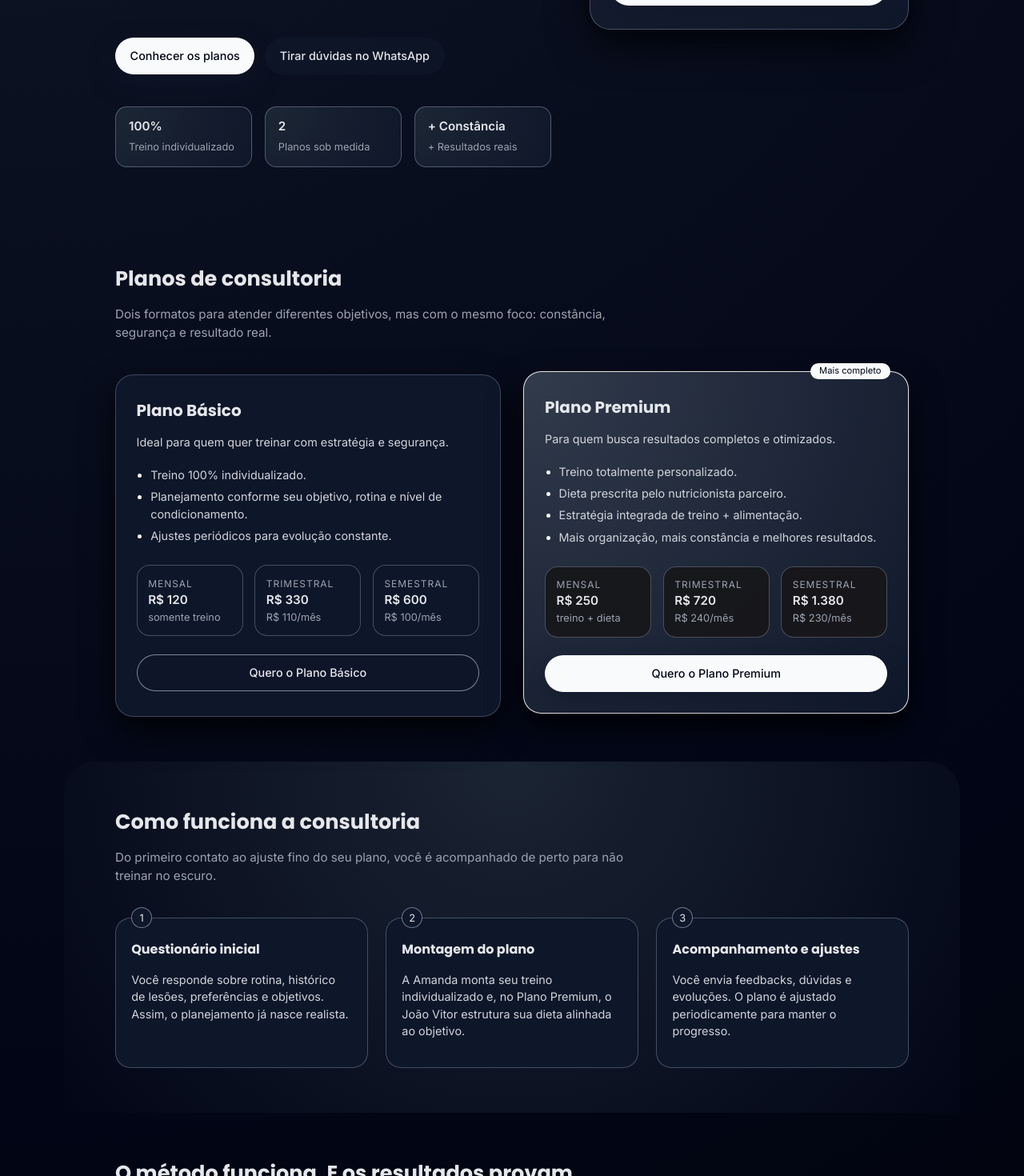
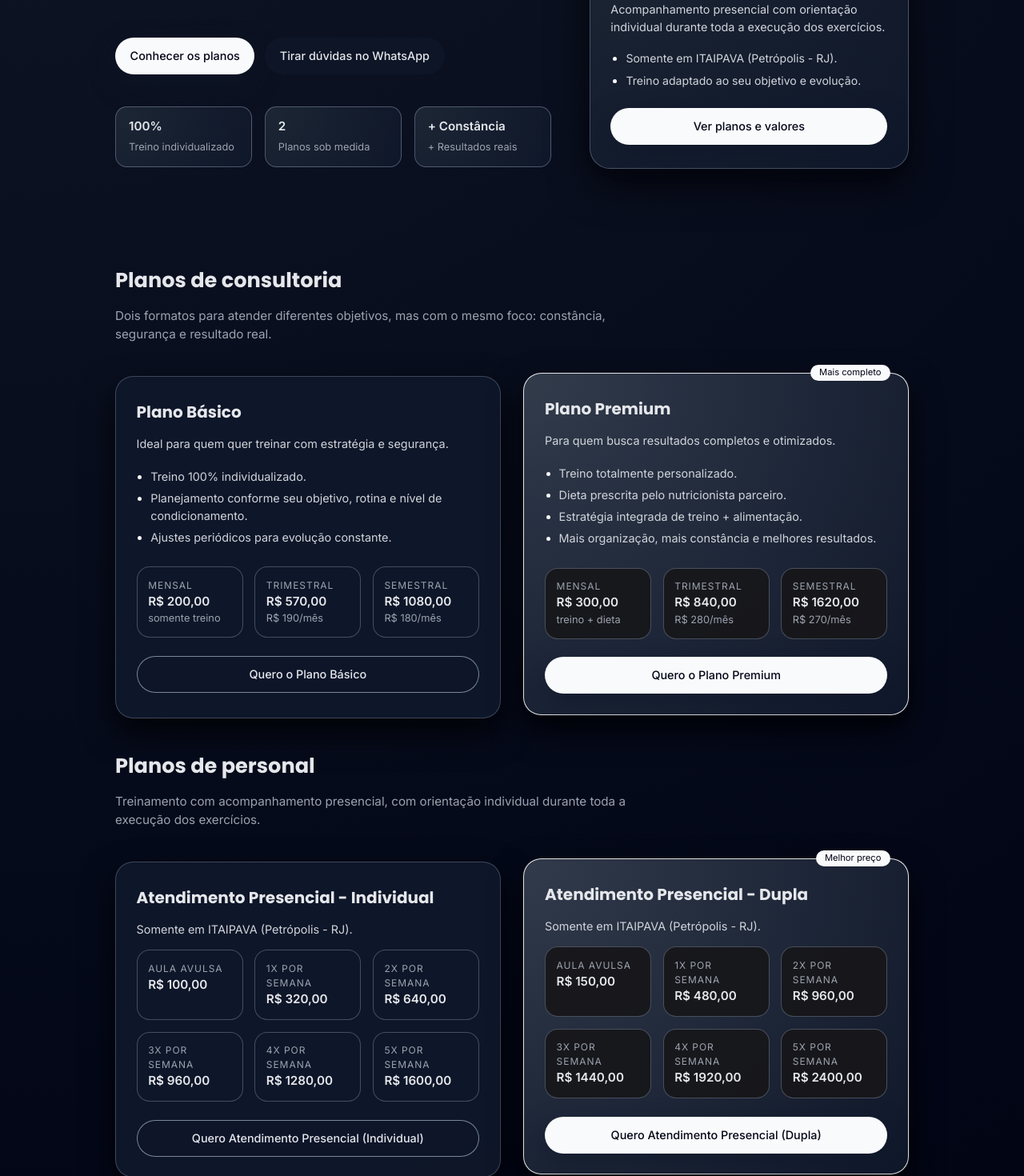
Before and after one commit to annamayatk/landing-page-amanda, a React (Vite) app: page / in a window 1280 px wide. Shown: the part 720-2190 px from the top of the page at 80% size. Built offline with nearby package versions, Linux system fonts and the light colour scheme.

Commit message:
inserindo informações de atendimento presencial e cref no rodapé

```diff
--- a/src/App.css
+++ b/src/App.css
@@ -195,6 +195,13 @@ h6,
   border: 1px solid rgba(148, 163, 184, 0.7);
 }
 
+.hero-tags {
+  display: flex;
+  align-items: center;
+  gap: 0.6rem;
+  flex-wrap: wrap;
+}
+
 .hero h1 {
   font-size: clamp(2.2rem, 3.1vw, 3.1rem);
   line-height: 1.1;
@@ -256,6 +263,13 @@ h6,
   padding: 1.8rem 1.6rem;
   border: 1px solid rgba(148, 163, 184, 0.4);
   box-shadow: 0 20px 50px rgba(0, 0, 0, 0.7);
+}
+
+.hero-cards {
+  align-self: center;
+  display: flex;
+  flex-direction: column;
+  gap: 1.2rem;
 }
 
 .hero-badge {
@@ -368,6 +382,11 @@ h6,
   text-align: left;
   max-width: 42rem;
   margin-bottom: 2.5rem;
+}
+
+.plans-grid + .section-header {
+  /* cria respiro entre os blocos de "consultoria" e "personal" na mesma section */
+  margin-top: 2.5rem;
 }
 
 .section-header h2 {
@@ -629,6 +648,19 @@ h6,
   color: #6b7280;
 }
 
+.footer-small a {
+  color: #7c3aed; /* roxo */
+  text-decoration: none;
+}
+
+.footer-small a:visited {
+  color: #7c3aed; /* mantém roxo após visitar */
+}
+
+.footer-small a:hover {
+  text-decoration: underline;
+}
+
 .footer-ig-icon {
   display: inline-block;
   width: 14px;
@@ -670,10 +702,6 @@ h6,
   .hero {
     grid-template-columns: minmax(0, 1fr);
     padding-top: 4rem;
-  }
-
-  .hero-card {
-    order: -1;
   }
 
   .plans-grid {
--- a/src/App.tsx
+++ b/src/App.tsx
@@ -57,7 +57,10 @@ function App() {
                 </p>
               </div>
             </div>
+            <div className="hero-tags">
               <p className="hero-tag">Consultoria personalizada</p>
+              <p className="hero-tag">Atendimento presencial</p>
+            </div>
             <h1>
               Treino e nutrição pensados
               <span> para a sua rotina.</span>
@@ -99,6 +102,7 @@ function App() {
             </div>
           </div>
 
+          <div className="hero-cards">
             <div className="hero-card">
               <div className="hero-badge">Vagas limitadas</div>
               <h2>Consultoria Personalizada</h2>
@@ -116,6 +120,23 @@ function App() {
               <a href="#planos" className="btn btn-primary btn-full">
                 Ver planos e valores
               </a>
+            </div>
+
+            <div className="hero-card">
+              <div className="hero-badge">Atendimento presencial</div>
+              <h2>Treino com orientação individual</h2>
+              <p>
+                Acompanhamento presencial com orientação individual durante toda
+                a execução dos exercícios.
+              </p>
+              <ul>
+                <li>Somente em ITAIPAVA (Petrópolis - RJ).</li>
+                <li>Treino adaptado ao seu objetivo e evolução.</li>
+              </ul>
+              <a href="#planos-personal" className="btn btn-primary btn-full">
+                Ver planos e valores
+              </a>
+            </div>
           </div>
         </section>
 
@@ -147,18 +168,18 @@ function App() {
               <div className="plan-prices">
                 <div>
                   <span className="price-label">Mensal</span>
-                  <span className="price-value">R$ 120</span>
+                  <span className="price-value">R$ 200,00</span>
                   <span className="price-detail">somente treino</span>
                 </div>
                 <div>
                   <span className="price-label">Trimestral</span>
-                  <span className="price-value">R$ 330</span>
-                  <span className="price-detail">R$ 110/mês</span>
+                  <span className="price-value">R$ 570,00</span>
+                  <span className="price-detail">R$ 190/mês</span>
                 </div>
                 <div>
                   <span className="price-label">Semestral</span>
-                  <span className="price-value">R$ 600</span>
-                  <span className="price-detail">R$ 100/mês</span>
+                  <span className="price-value">R$ 1080,00</span>
+                  <span className="price-detail">R$ 180/mês</span>
                 </div>
               </div>
 
@@ -191,18 +212,18 @@ function App() {
               <div className="plan-prices">
                 <div>
                   <span className="price-label">Mensal</span>
-                  <span className="price-value">R$ 250</span>
+                  <span className="price-value">R$ 300,00</span>
                   <span className="price-detail">treino + dieta</span>
                 </div>
                 <div>
                   <span className="price-label">Trimestral</span>
-                  <span className="price-value">R$ 720</span>
-                  <span className="price-detail">R$ 240/mês</span>
+                  <span className="price-value">R$ 840,00</span>
+                  <span className="price-detail">R$ 280/mês</span>
                 </div>
                 <div>
                   <span className="price-label">Semestral</span>
-                  <span className="price-value">R$ 1.380</span>
-                  <span className="price-detail">R$ 230/mês</span>
+                  <span className="price-value">R$ 1620,00</span>
+                  <span className="price-detail">R$ 270/mês</span>
                 </div>
               </div>
 
@@ -213,6 +234,103 @@ function App() {
                 rel="noreferrer"
               >
                 Quero o Plano Premium
+              </a>
+            </article>
+          </div>
+
+          <div className="section-header" id="planos-personal">
+            <h2>Planos de personal</h2>
+            <p>
+              Treinamento com acompanhamento presencial, com orientação
+              individual durante toda a execução dos exercícios.
+            </p>
+          </div>
+
+          <div className="plans-grid">
+            <article className="plan-card">
+              <h3>Atendimento Presencial - Individual</h3>
+              <p className="plan-tagline">
+                Somente em ITAIPAVA (Petrópolis - RJ).
+              </p>
+
+              <div className="plan-prices">
+                <div>
+                  <span className="price-label">Aula avulsa</span>
+                  <span className="price-value">R$ 100,00</span>
+                </div>
+                <div>
+                  <span className="price-label">1x por semana</span>
+                  <span className="price-value">R$ 320,00</span>
+                </div>
+                <div>
+                  <span className="price-label">2x por semana</span>
+                  <span className="price-value">R$ 640,00</span>
+                </div>
+                <div>
+                  <span className="price-label">3x por semana</span>
+                  <span className="price-value">R$ 960,00</span>
+                </div>
+                <div>
+                  <span className="price-label">4x por semana</span>
+                  <span className="price-value">R$ 1280,00</span>
+                </div>
+                <div>
+                  <span className="price-label">5x por semana</span>
+                  <span className="price-value">R$ 1600,00</span>
+                </div>
+              </div>
+
+              <a
+                href="https://wa.me/553284695345?text=Quero%20atendimento%20presencial%20Individual"
+                className="btn btn-outline btn-full"
+                target="_blank"
+                rel="noreferrer"
+              >
+                Quero Atendimento Presencial (Individual)
+              </a>
+            </article>
+
+            <article className="plan-card plan-card-featured">
+              <div className="plan-badge">Melhor preço</div>
+              <h3>Atendimento Presencial - Dupla</h3>
+              <p className="plan-tagline">
+                Somente em ITAIPAVA (Petrópolis - RJ).
+              </p>
+
+              <div className="plan-prices">
+                <div>
+                  <span className="price-label">Aula avulsa</span>
+                  <span className="price-value">R$ 150,00</span>
+                </div>
+                <div>
+                  <span className="price-label">1x por semana</span>
+                  <span className="price-value">R$ 480,00</span>
+                </div>
+                <div>
+                  <span className="price-label">2x por semana</span>
+                  <span className="price-value">R$ 960,00</span>
+                </div>
+                <div>
+                  <span className="price-label">3x por semana</span>
+                  <span className="price-value">R$ 1440,00</span>
+                </div>
+                <div>
+                  <span className="price-label">4x por semana</span>
+                  <span className="price-value">R$ 1920,00</span>
+                </div>
+                <div>
+                  <span className="price-label">5x por semana</span>
+                  <span className="price-value">R$ 2400,00</span>
+                </div>
+              </div>
+
+              <a
+                href="https://wa.me/553284695345?text=Quero%20atendimento%20presencial%20Dupla"
+                className="btn btn-primary btn-full"
+                target="_blank"
+                rel="noreferrer"
+              >
+                Quero Atendimento Presencial (Dupla)
               </a>
             </article>
           </div>
@@ -349,8 +467,8 @@ function App() {
 
       <footer className="footer">
         <p>
-          Personal: <strong>Amanda Atkinson</strong> · Nutricionista parceiro:{' '}
-          <strong>João Vitor Torres</strong>
+          Personal: <strong>Amanda Atkinson</strong>  CREF: 065517-G/RJ  · Nutricionista parceiro:{' '}
+          <strong>João Vitor Torres</strong>  CRN4: 19100411
         </p>
         <p className="footer-small">
           <span className="footer-ig-icon" aria-hidden="true" />
```
Lines whose indentation alone changed are shown as unchanged.
